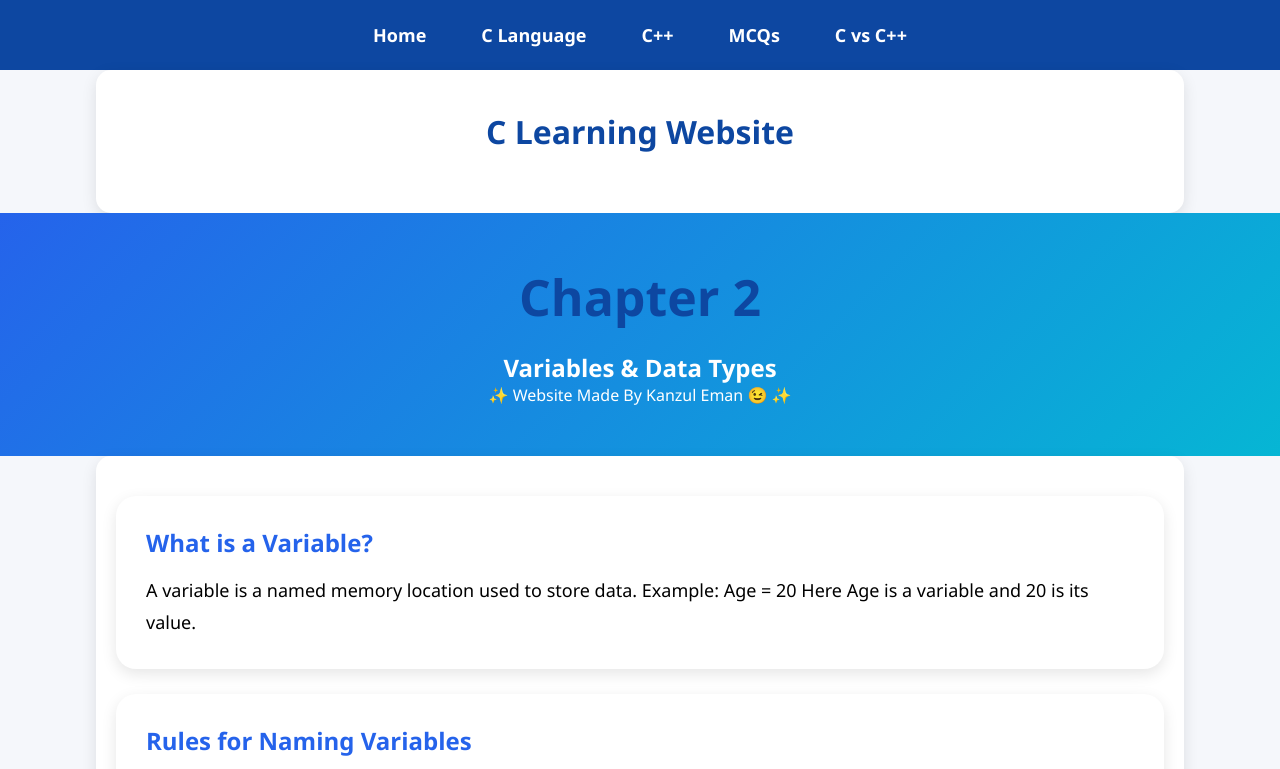
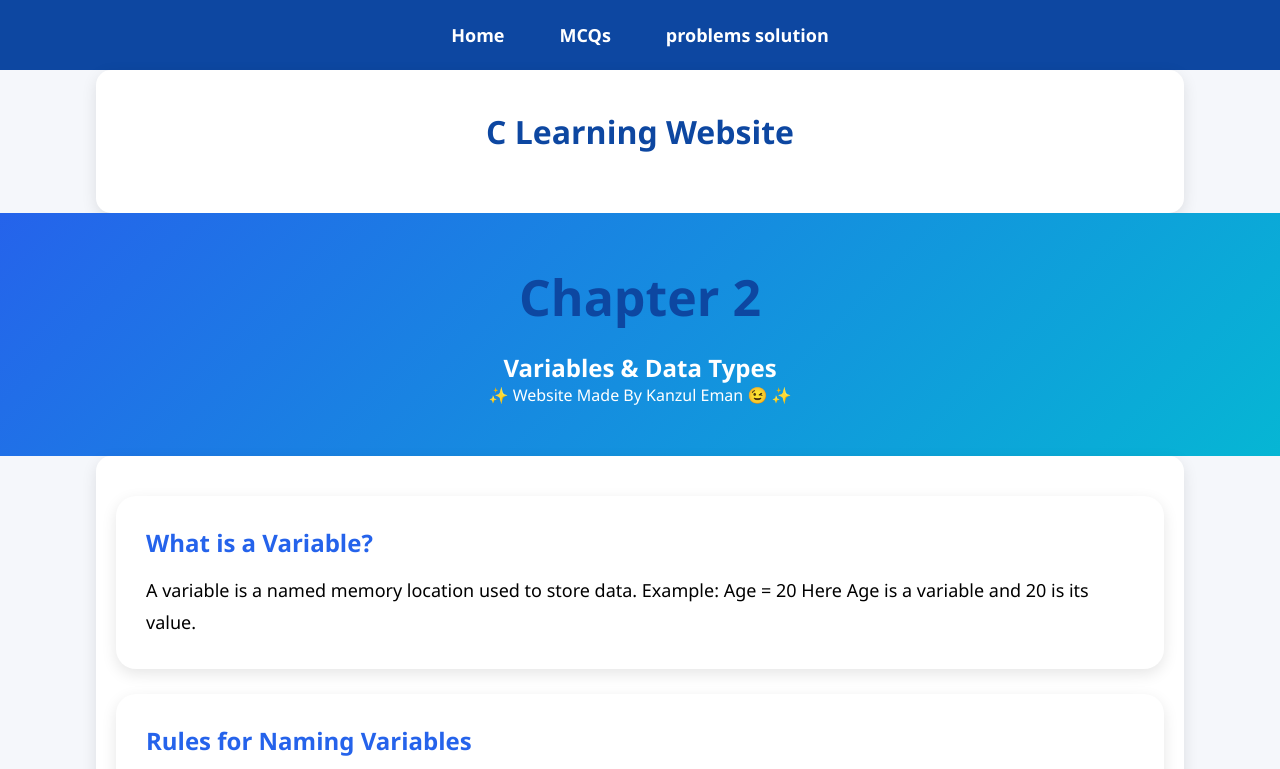
Before and after one commit to kanzuleman-hehe/c-language-notes, a plain HTML site: page chapter2.html in a window 1280 px wide. Shown: the top 769 px of the page. Drawn offline with Linux system fonts and the light colour scheme.

```diff
--- a/chapter2.html
+++ b/chapter2.html
@@ -79,10 +79,9 @@
 
 <nav>
     <a href="index.html">Home</a>
-    <a href="c.html">C Language</a>
-    <a href="cpp.html">C++</a>
+
     <a href="mcqs.html">MCQs</a>
-    <a href="comparison.html">C vs C++</a>
+    <a href="programs.html">problems solution </a>
 </nav>
 
 
```
